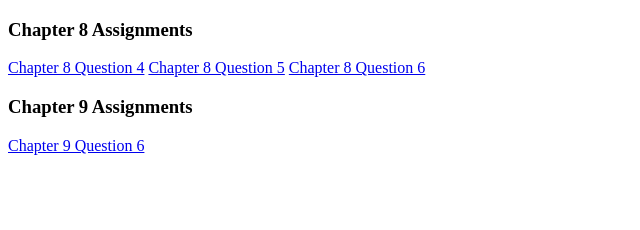
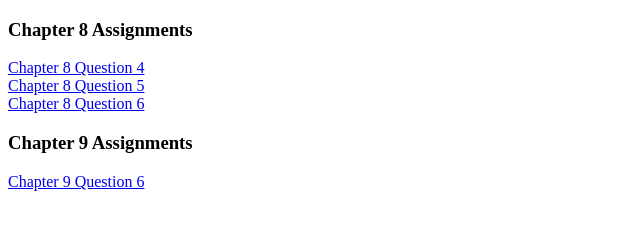
Before and after one commit to Kalioc/kalioc.github.io, a plain HTML site: page index.html in a window 1280 px wide. Shown: the whole page, without its empty margins (0-640 px from the left). Drawn offline with Linux system fonts and the light colour scheme.

Commit message:
Update index.html

```diff
--- a/index.html
+++ b/index.html
@@ -9,14 +9,14 @@
 <body>
     <h3>Chapter 8 Assignments</h3>
     <p>
-        <a href = "chapter8/8_4.html">Chapter 8 Question 4</a>
-        <a href = "chapter8/8_5.html">Chapter 8 Question 5</a>
-        <a href = "chapter8/8_6.html">Chapter 8 Question 6</a>
+        <a href = "chapter8/8_4.html">Chapter 8 Question 4</a><br>
+        <a href = "chapter8/8_5.html">Chapter 8 Question 5</a><br>
+        <a href = "chapter8/8_6.html">Chapter 8 Question 6</a><br>
     </p>
 
     <h3>Chapter 9 Assignments</h3>
     <p>
-        <a href = "chapter9/9_6.html">Chapter 9 Question 6</a>
+        <a href = "chapter9/9_6.html">Chapter 9 Question 6</a><br>
     </p>
 </body>
 
```
